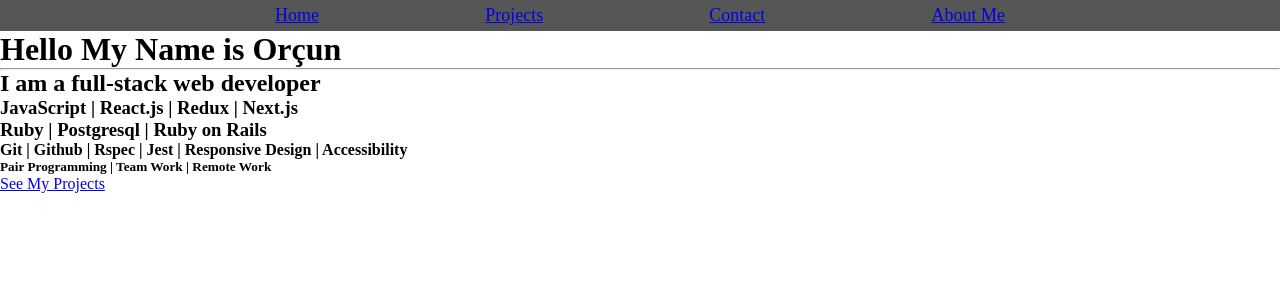
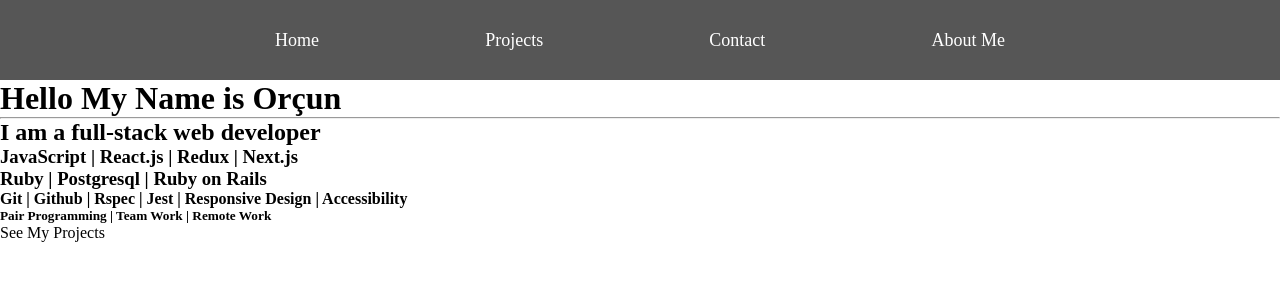
Before and after one commit to luftedar/next-portfolio, a Next.js app: page / in a window 1280 px wide. Shown: the top 300 px of the page. Built offline with nearby package versions, Linux system fonts and the light colour scheme.

Commit message:
Fix Navbar CSS

```diff
--- a/styles/Navbar.module.css
+++ b/styles/Navbar.module.css
@@ -5,6 +5,7 @@
   display: flex;
   justify-content: center;
   align-items: center;
+  height: 10vh;
 }
 
 .nav ul {
--- a/styles/globals.css
+++ b/styles/globals.css
@@ -8,3 +8,8 @@ body > *:nth-child(1) {
   width: 100vw;
   height: 100vh;
 }
+
+a {
+  text-decoration: none;
+  color: inherit;
+}
```
